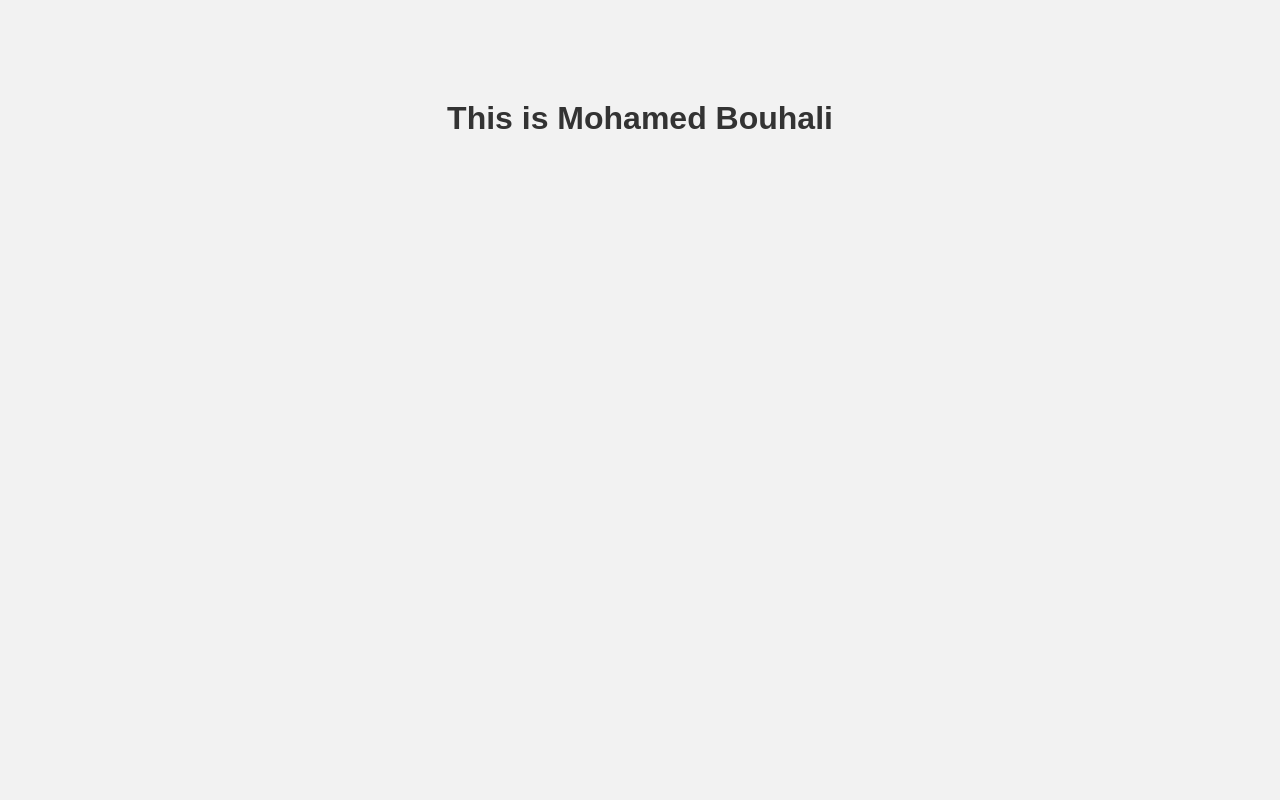
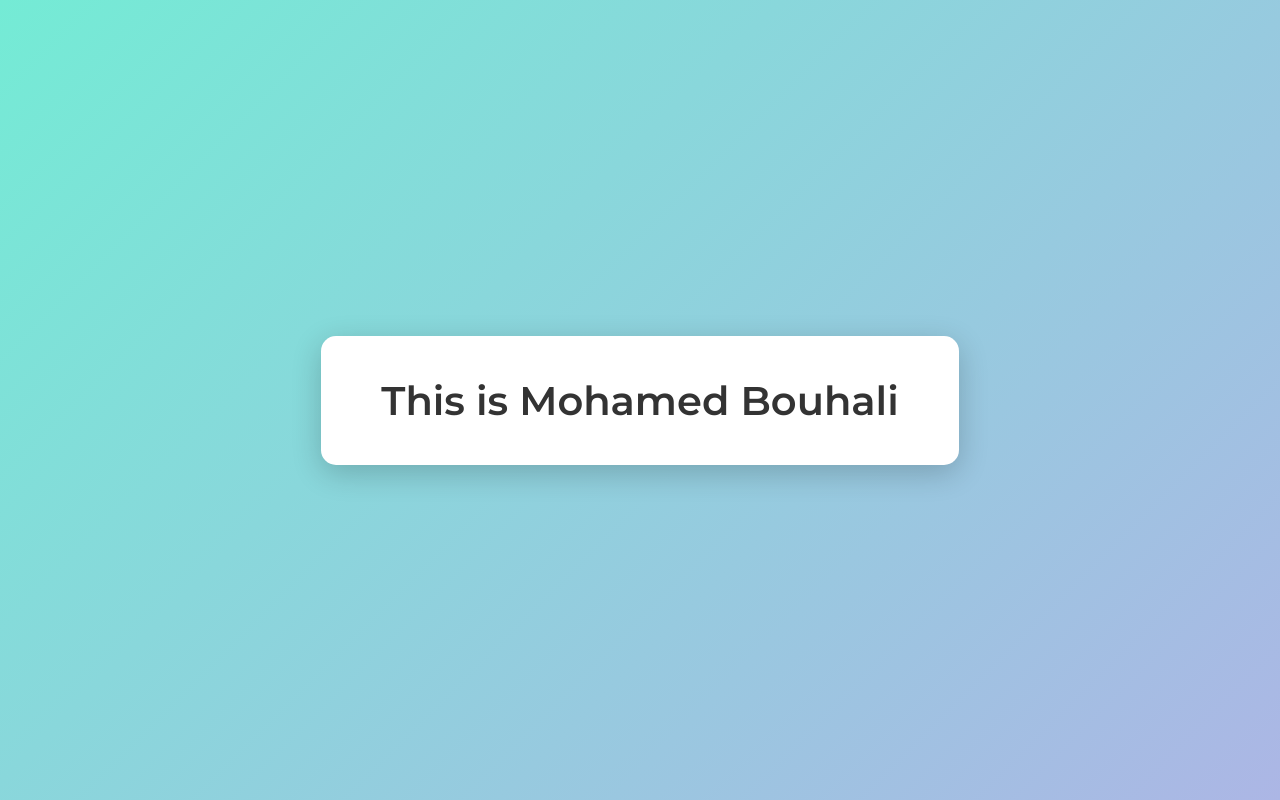
Before and after one commit to mohamedbouhali/MyWebsite, a plain HTML site: page index.html in a window 1280 px wide. Drawn offline with Linux system fonts and the light colour scheme.

Commit message:
Update index.html

```diff
--- a/index.html
+++ b/index.html
@@ -1,23 +1,45 @@
-
-
 <!DOCTYPE html>
 <html lang="en">
 <head>
   <meta charset="UTF-8">
   <title>Welcome</title>
+  <link href="https://fonts.googleapis.com/css2?family=Montserrat:wght@600&display=swap" rel="stylesheet">
   <style>
     body {
-      font-family: Arial, sans-serif;
-      background-color: #f2f2f2;
+      margin: 0;
+      padding: 0;
+      height: 100vh;
+      font-family: 'Montserrat', sans-serif;
+      display: flex;
+      justify-content: center;
+      align-items: center;
+      background: linear-gradient(135deg, #74ebd5, #ACB6E5);
+      animation: fadeIn 1.5s ease-in;
+    }
+
+    .card {
+      background-color: white;
+      padding: 40px 60px;
+      border-radius: 15px;
+      box-shadow: 0 8px 30px rgba(0, 0, 0, 0.2);
       text-align: center;
-      margin-top: 100px;
     }
+
     h1 {
       color: #333;
+      font-size: 2.5em;
+      margin: 0;
+    }
+
+    @keyframes fadeIn {
+      from { opacity: 0; transform: scale(0.98); }
+      to { opacity: 1; transform: scale(1); }
     }
   </style>
 </head>
 <body>
-  <h1>This is Mohamed Bouhali </h1>
+  <div class="card">
+    <h1>This is Mohamed Bouhali</h1>
+  </div>
 </body>
 </html>
```
